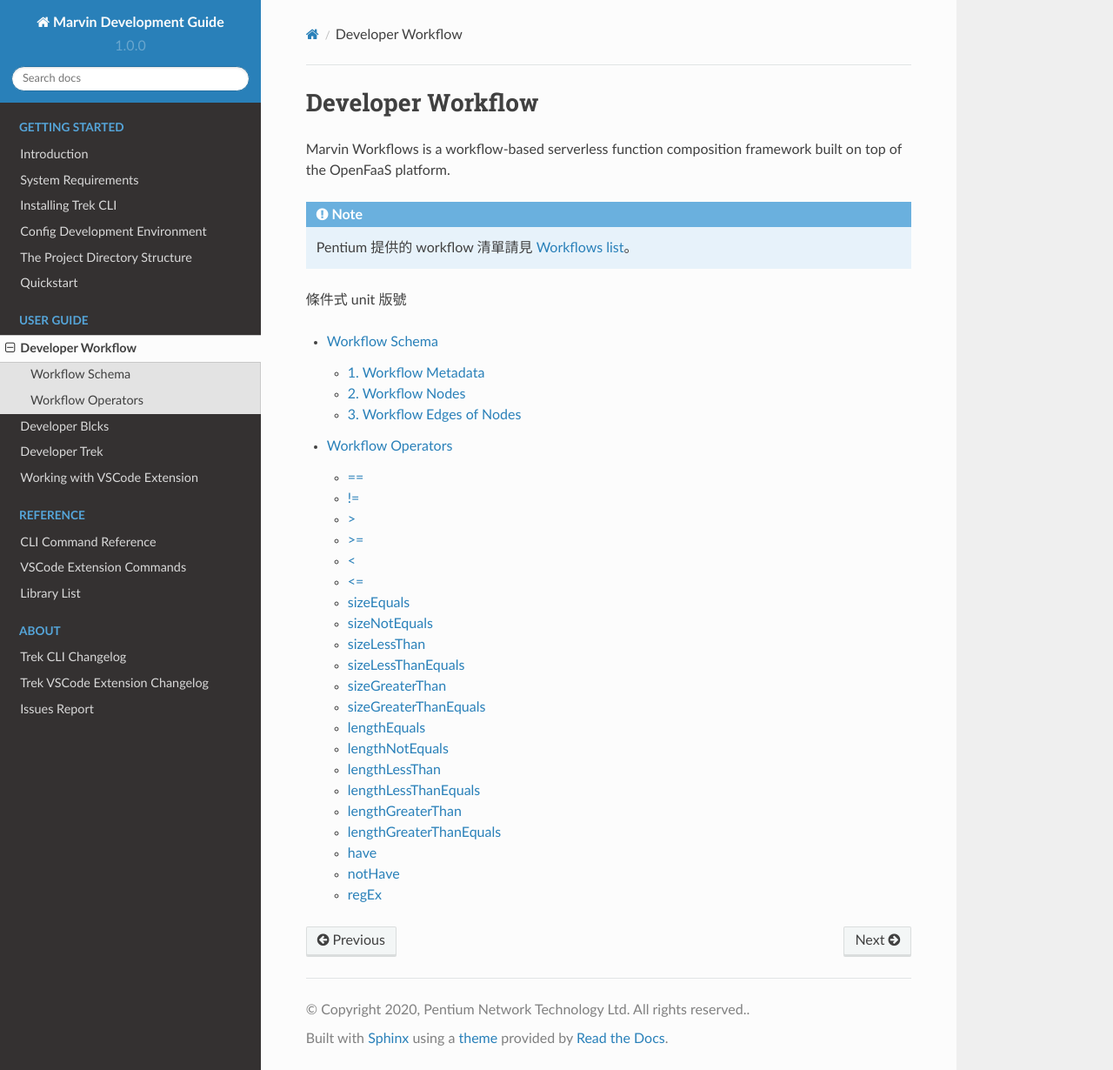
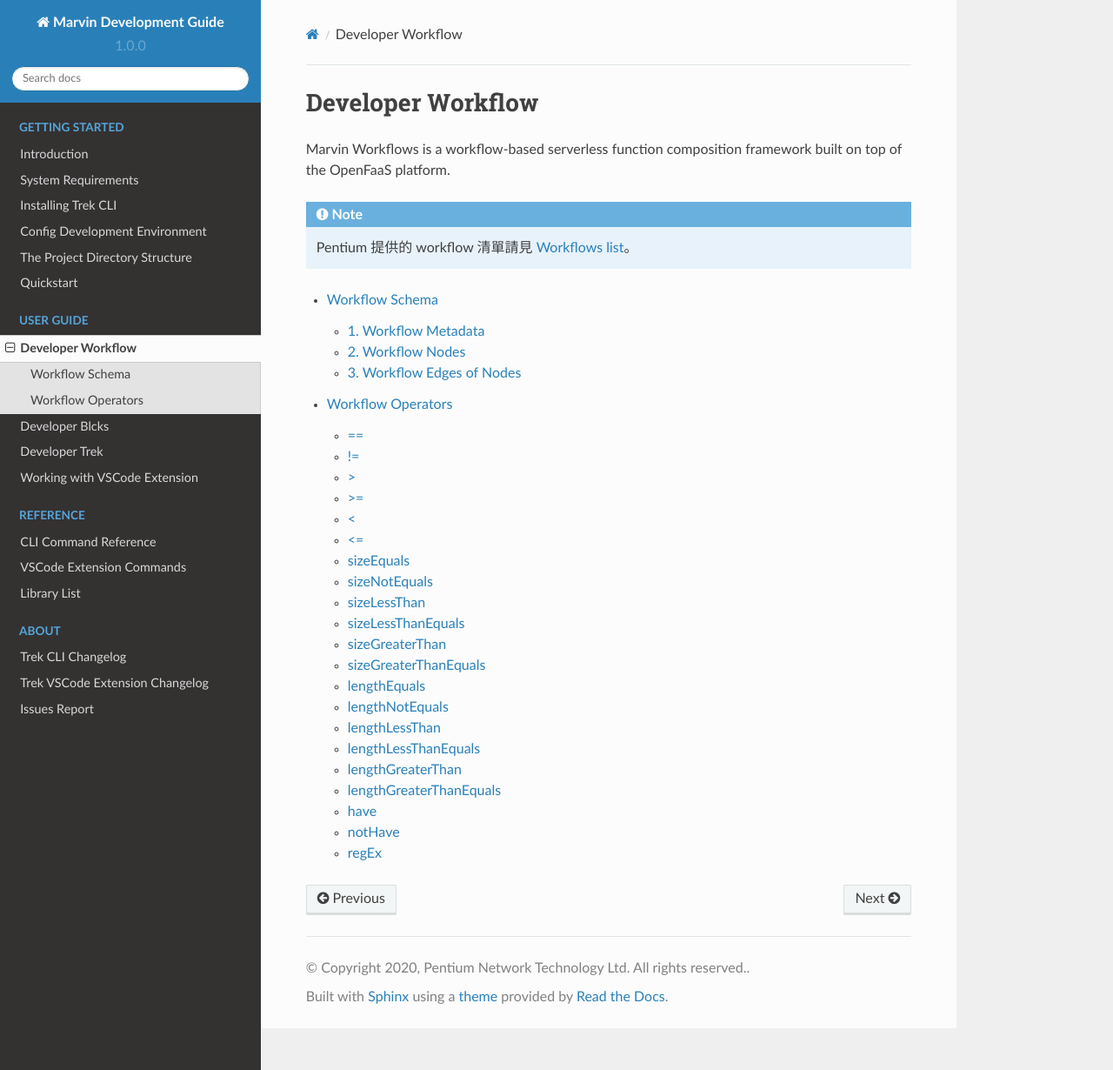
Before and after one commit to pnetwork/core.trek.doc, a Sphinx documentation site: the page built from source/workflow/index.rst, in a window 1280 px wide and 1230 px high. Shown: the whole window at 87% size. Built offline with Sphinx 7.4.7 and the Read the Docs theme 2.0.0, drawn with Linux system fonts in a browser that asks for light colours.

Commit message:
misc: remove comment

```diff
--- a/source/workflow/index.rst
+++ b/source/workflow/index.rst
@@ -7,10 +7,6 @@ Developer Workflow
 .. note::
    Pentium 提供的 workflow 清單請見 :ref:`wf_list`。
 
-條件式
-unit
-版號
-
 
 .. toctree::
 
```
Also changed, not shown: 3 other files.
